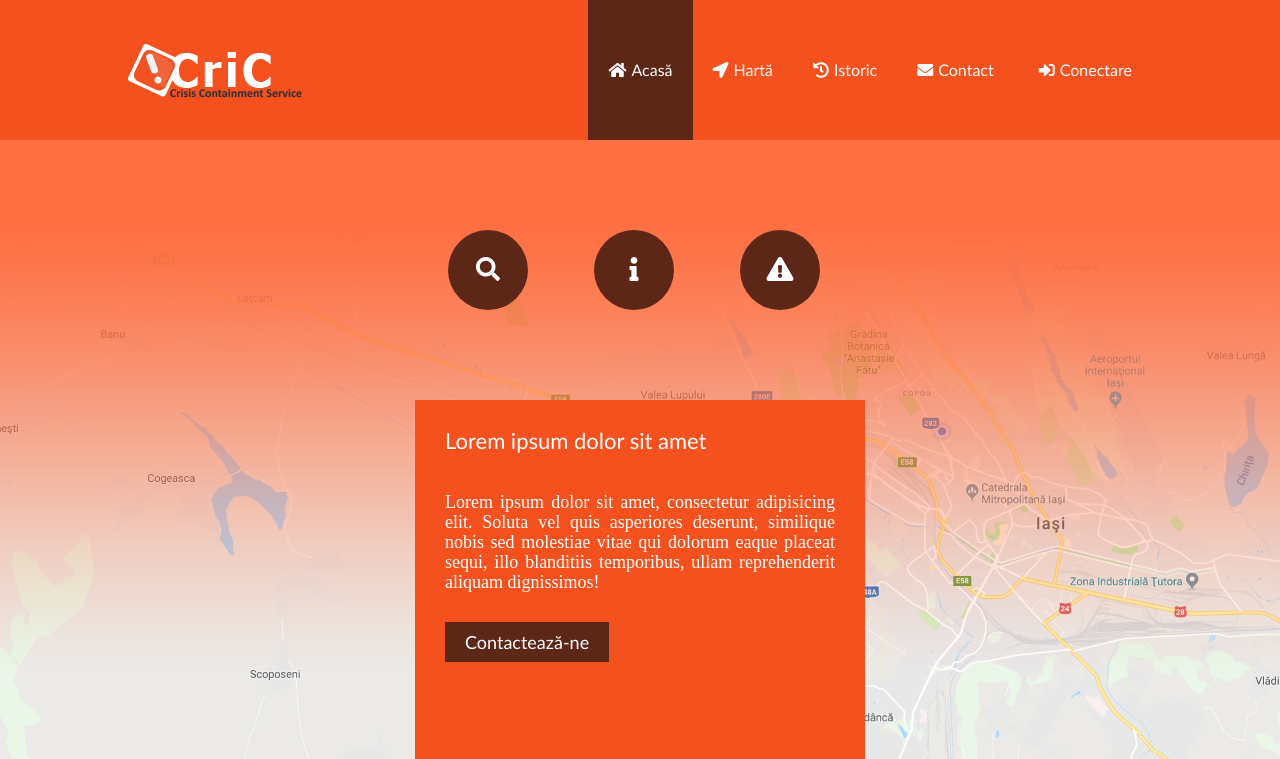
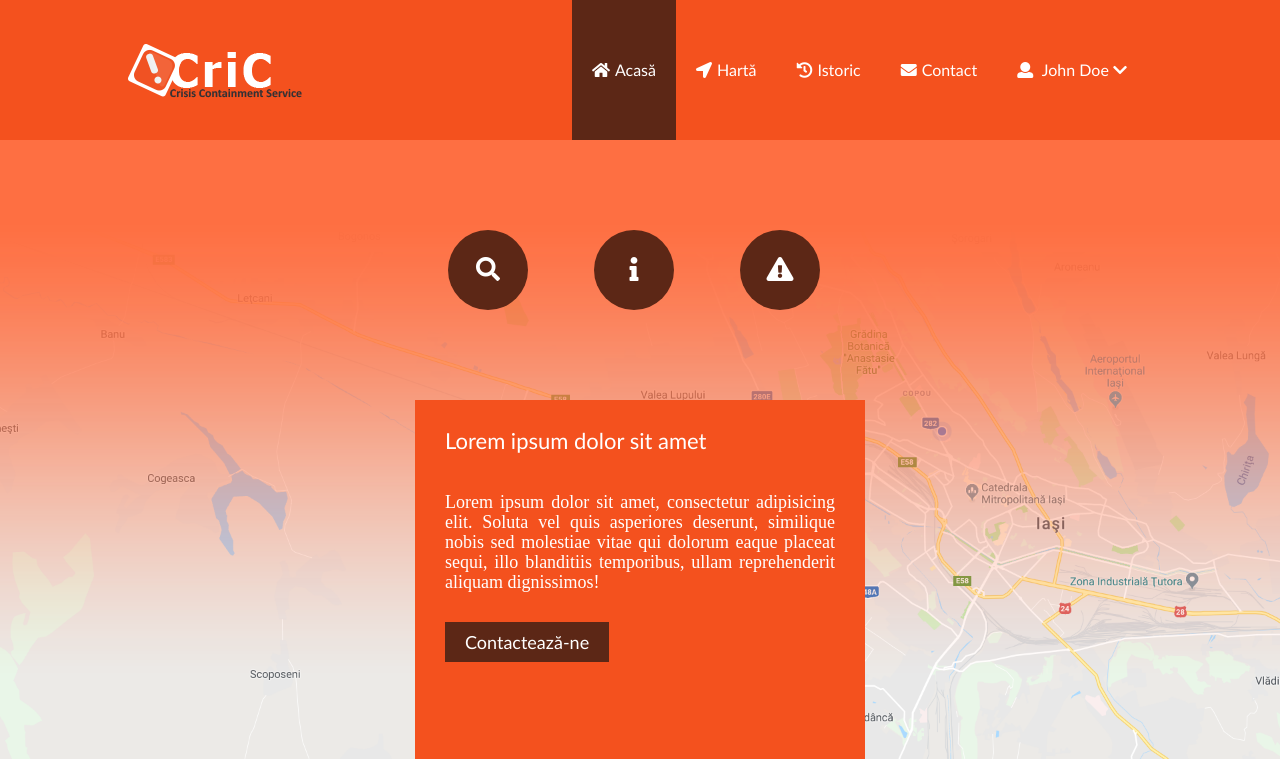
Before and after one commit to CiprianBodnar/CriC-Crisis-Containment-Service-, a PHP site: page /home.php in a window 1280 px wide. Shown: the top 759 px of the page. Run offline with PHP 8.4, Linux system fonts and the light colour scheme.

Commit message:
Header appearance when logged in
Changed header appearance when logged in and other subtle visual
changes.

```diff
--- a/css/media.css
+++ b/css/media.css
@@ -80,24 +80,55 @@
 
 
 @media (min-width: 960px){
-	.nav-menu ul{
+	.hidden-large{
+		display: none;
+	}
+	.visible-large{
+		display: block;
+	}
+	.nav-menu ul.sub-nav{
+		border-top: 10px solid #c8481f;
+		display: none;
+		opacity: 0;
+		-webkit-transition: All .2s ease;
+		-o-transition: All .2s ease;
+		transition: All .2s ease;
+		position: absolute;
+		right: 0;
+		background: #f4511e;
+		z-index: 3;
+		margin: 100px 0 0 -140px;
+		width: 200px;
+	}
+	.nav-menu ul.sub-nav.visible{
+		opacity: 100;
+		display: block;
+	}
+	.nav-menu ul.nav{
 		display: block;
 		opacity: 100;
+		border-top: none;
 		position: relative;
 		width: auto;
 		height: auto;
-		margin: 0 ;
+		margin: 0;
 	}
-	.nav-menu ul li{
+	.nav-menu ul.nav > li, .nav-menu ul.nav li.hasSub > span{
 		height: 140px;
+		cursor: pointer;
 		padding: 0 20px;
 		line-height: 140px;
 		float: left;
 	}
+	.nav-menu ul.nav li.hasSub{
+		height: auto;
+	}
 	.nav-menu .nav-trigger{
 		display: none;
 	}
-
+	.nav-menu ul li.hasSub:hover{
+		background: #c8481f;
+	}
 
 	.col6{
 		width: 50%;
--- a/css/style.css
+++ b/css/style.css
@@ -20,27 +20,29 @@ header{
 .logo img{
 	vertical-align: middle;
 }
-.nav-menu ul{
+.nav-menu ul.nav{
+	border-top: 10px solid #c8481f;
 	-webkit-transition: All .2s ease;
 	-o-transition: All .2s ease;
 	transition: All .2s ease;
 	/*display: none;*/
-	overflow: hidden;
+	overflow: visible;
 	height: 0px;
 	opacity: 0;
 	position: absolute;
-	z-index: 1;
-	margin-left: -140px;
+	z-index: 2;
+	margin: 100px 0 0 -140px;
 	width: 200px;
-	margin-top: 140px;
 	background: #f4511e;
 }
-.nav-menu ul.visible{
+
+.nav-menu ul.nav.visible{
 	display: block;
 	height: auto;
-	opacity: 100 ;
+	overflow: visible;
+	opacity: 100;
 }
-.nav-menu ul li{
+.nav-menu ul.nav li{
 	padding-left: 10px;
 	height: 30px;
 	line-height: 30px;
@@ -48,13 +50,51 @@ header{
 	-o-transition: All .2s ease;
 	transition: All .2s ease;
 }
-.nav-menu ul li a{
+.nav-menu ul.nav > li.hasSub{
+	height: auto;
+	padding: 0;
+	background: #f4511e;
+}
+.nav-menu ul.nav li.hasSub > span{
+	color: #fff;
+	font-family: Calibri;
+}
+.nav-menu ul.nav li.hasSub.expanded > span {
+	background: #c8481f;
+}
+.nav-menu ul.nav li  a{
 	font-family: Calibri;
 	display: inline-block;
 	text-decoration: none;
 	color: #fff;
 }
-.nav-menu ul li i{
+.nav-menu ul.nav li#username{
+	font-family: Calibri;
+	background: #f4511e;
+	height: auto;
+	padding: 0;
+	text-align: center;
+	color: #ddd;
+}
+
+.visible-large{
+	display: none;
+}
+
+.nav-menu ul.nav li#username span {
+    font-size: 18px;
+    background: rgba(255, 255, 255, 1.4);
+    font-weight: bold;
+    width: 90%;
+    display: inline-block;
+	height: 25px;
+	line-height: 25px;
+    margin: 5px 0 20px 0;
+    text-align: center;
+    color: #5c2716;
+    border-radius: 10px;
+}
+.nav-menu ul.nav li i{
 	margin-right: 5px;
 }
 .nav-menu ul li.selected, .nav-menu ul li.selected:hover {
@@ -63,7 +103,6 @@ header{
 .nav-menu ul li:hover{
 	background: #c8481f;
 }
-
 .nav-menu .nav-trigger{
 	-webkit-transition: All .2s ease;
 	-o-transition: All .2s ease;
@@ -74,11 +113,11 @@ header{
 	line-height: 60px;
 	text-align: center;
 	margin: 40px 0;
-	-webkit-box-shadow: 0 0 0 1px  rgba(255, 255, 255, 1);
-	border-radius: 5px;
+	/*-webkit-box-shadow: 0 0 0 1px  rgba(255, 255, 255, 1);*/
+	/*border-radius: 5px;*/
 	font-size: 20px;
-
-	box-shadow: 0 0 0 1px  rgba(255, 255, 255, 1);
+	background: #c8481f;
+	/*box-shadow: 0 0 0 1px  rgba(255, 255, 255, 1);*/
 	color: #fff;
 }
 .nav-menu .nav-trigger.triggered{
--- a/header.php
+++ b/header.php
@@ -1,3 +1,9 @@
+<?php
+
+	$loggedIn = true;
+	$username = "John Doe"
+
+ ?>
 <header id="header">
 	<div class="container">
 		<div class="logo fl">
@@ -8,11 +14,28 @@
 				<i class="fas fa-bars"></i>
 			</div>
 			<ul class="nav" id="nav-menu">
-				<li  id="home-page"><a href="home.php"><i class="fas fa-home"></i>Acasă</a></li>
+				<?php if( $loggedIn === true){ ?>
+					<li class="hidden-large" id="username"><span>
+						<?php echo $username ?>
+					</span></li>
+				<?php } ?>
+				<li id="home-page"><a href="home.php"><i class="fas fa-home"></i>Acasă</a></li>
 				<li id="map-page"><a href="map.php"><i class="fas fa-location-arrow"></i>Hartă</a></li>
 				<li id="history-page"><a href="history.php"><i class="fas fa-history"></i>Istoric</a></li>
 				<li id="contact-page"><a href="contact.php"><i class="fas fa-envelope"></i>Contact</a></li>
-				<li id="login-page"><a href="login.php"><i class="fas fa-login"></i><i class="fas fa-sign-in-alt"></i>Conectare</a></li>
+				<?php if ($loggedIn === false) { ?>
+					<li id="login-page"><a href="login.php"><i class="fas fa-sign-in-alt"></i>Conectare</a></li>
+				<?php } else { ?>
+					<li class="hasSub">
+						<span class="visible-large">
+							<i class="fas fa-user"></i> <?php echo $username ?> <i class="fas fa-chevron-down"></i>
+						</span>
+						<ul class="sub-nav">
+							<li><a href="#"><i class="fas fa-cog"></i>Setări</a></li>
+							<li><a href="#"><i class="fas fa-sign-out-alt"></i>Deconectare</a></li>
+						</ul>
+					</li>
+				<?php } ?>
 			</ul>
 		</div>
 	</div>
--- a/js/miscs.js
+++ b/js/miscs.js
@@ -2,6 +2,16 @@ document.getElementById('nav-trigger').addEventListener("click", function(){
 	document.getElementById('nav-menu').classList.toggle('visible');
 	document.getElementById('nav-trigger').classList.toggle('triggered');
 });
+
+if(document.getElementsByClassName('hasSub')[0]){
+	var subNav = document.getElementsByClassName('sub-nav')[0];
+	var trigger = document.querySelector('li.hasSub span');
+	trigger.addEventListener('click', function(){
+		this.parentNode.classList.toggle('expanded');
+		subNav.classList.toggle('visible');
+	});
+
+}
 
 if(document.getElementById('current-date')){
 	var today = new Date();
```
Also changed, not shown: css/history.css (+6 -5 lines), css/map.css (+6 -4 lines).
